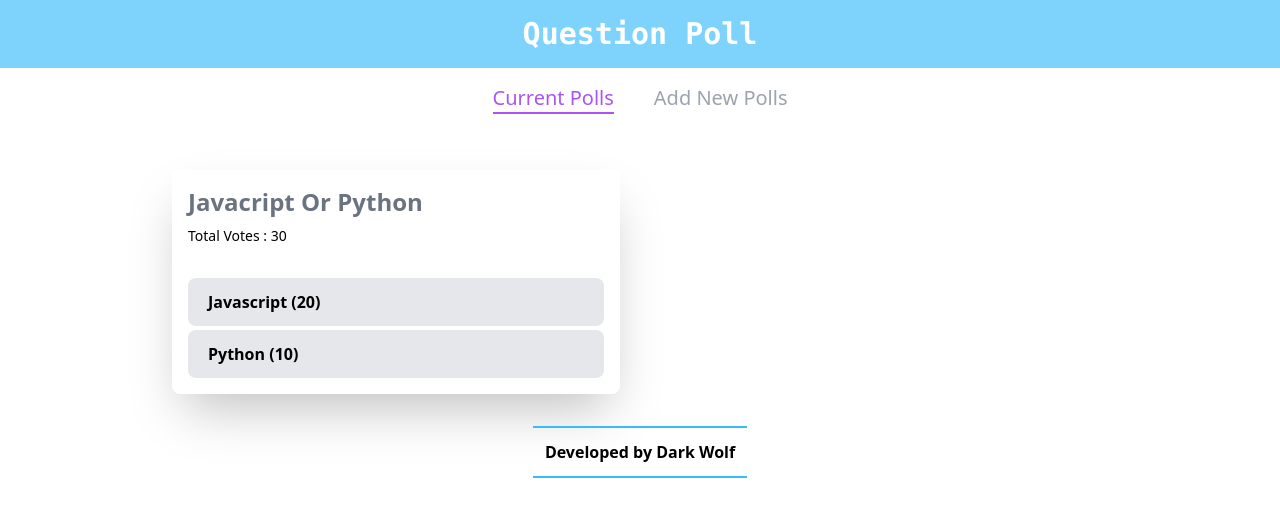
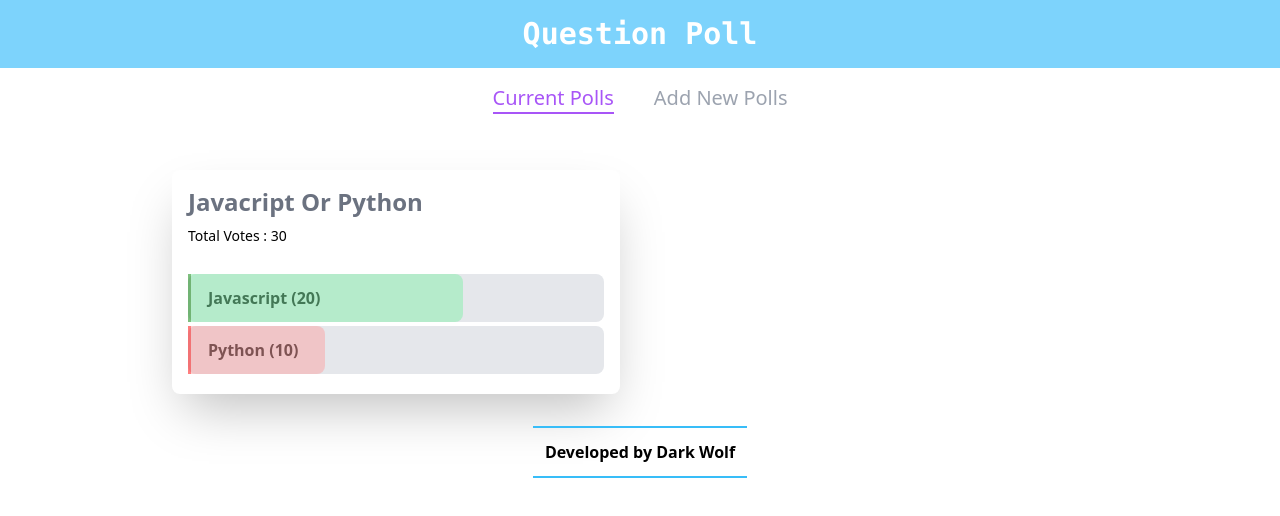
Before and after one commit to ImalKesara/web-poll, a Svelte app: page / in a window 1280 px wide. Shown: the top 516 px of the page. Built offline with nearby package versions, Linux system fonts and the light colour scheme.

Commit message:
dynmically updating vote bar

```diff
--- a/src/Components/PollDetails/PollDetails.svelte
+++ b/src/Components/PollDetails/PollDetails.svelte
@@ -10,6 +10,8 @@
   }
 
   $: totalVotes = poll.voteA + poll.voteB;
+  $: percentageA = Math.floor((poll.voteA / totalVotes) * 100);
+  $: percentageB = Math.floor((poll.voteB / totalVotes) * 100);
 </script>
 
 <Card>
@@ -20,7 +22,7 @@
       class="answers cursor-pointer hover:opacity-50 ease-in duration-200 flex flex-col gap-1"
       on:click={() => handleVote('a', poll.id)}
     >
-      <div class="percent percent-a"></div>
+      <div class="percent percent-a" style="width: {percentageA}%"></div>
       <span>{poll.answerA} ({poll.voteA})</span>
     </div>
 
@@ -28,7 +30,7 @@
       class="answers cursor-pointer hover:opacity-50 ease-in duration-200 flex flex-col gap-1"
       on:click={() => handleVote('b', poll.id)}
     >
-      <div class="percent percent-b"></div>
+      <div class="percent percent-b" style="width: {percentageB}%;"></div>
       <span>{poll.answerB} ({poll.voteB})</span>
     </div>
   </div>
@@ -38,4 +40,23 @@
   span {
     @apply inline-block py-3 px-5 bg-gray-200 w-full rounded-lg font-bold;
   }
+
+  .answers {
+    @apply relative mb-1;
+  }
+
+  .percent {
+    height: 100%;
+    @apply absolute box-border flex flex-col;
+  }
+
+  .percent-a {
+    border-left: 3px solid green;
+    @apply opacity-50 rounded-r-lg bg-green-300 ease-in duration-150;
+  }
+
+  .percent-b {
+    border-left: 3px solid red;
+    @apply opacity-50 rounded-r-lg bg-red-300 ease-in duration-150;
+  }
 </style>
```
